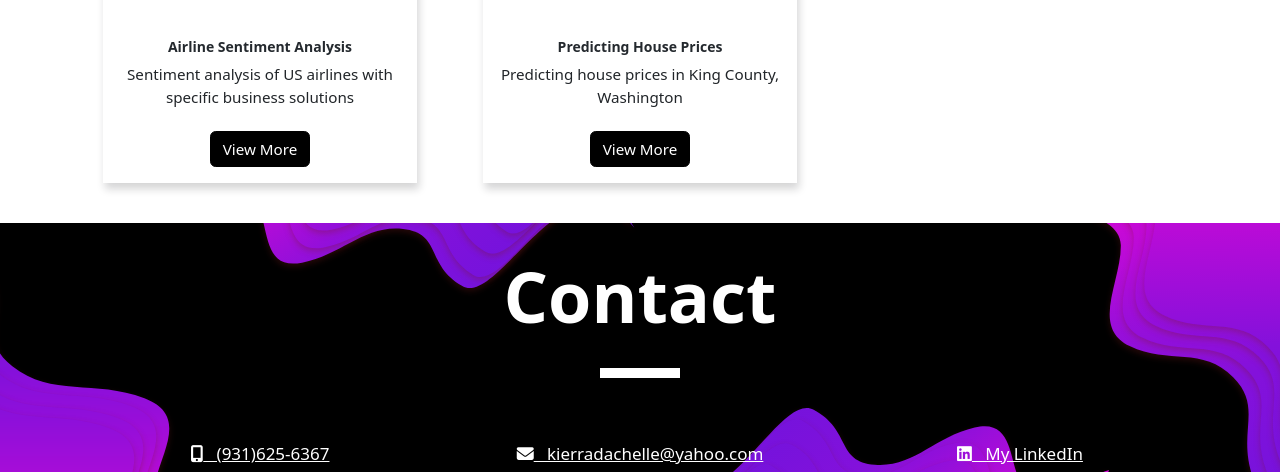
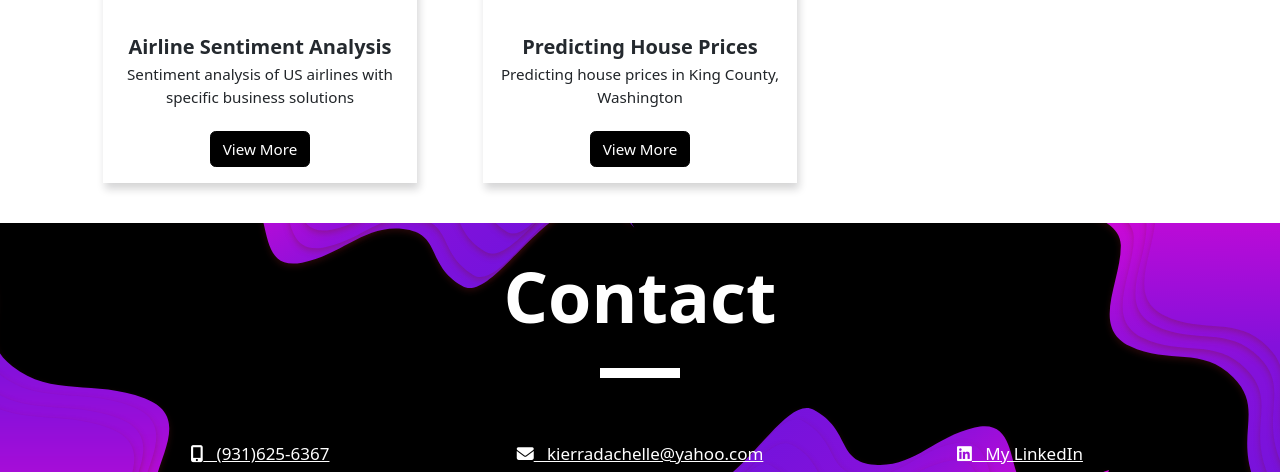
Before and after one commit to KierraDangerfield/KierraDangerfield.github.io, a PHP site: page / in a window 1280 px wide. Shown: the part 2513-2985 px from the top of the page. Run offline with PHP 8.4, Linux system fonts and the light colour scheme; some libraries are stand-ins or nearby versions.

Commit message:
fixed title px

```diff
--- a/css/style.css
+++ b/css/style.css
@@ -196,7 +196,7 @@ h4 {
   line-height: 20px;
 }
 h5 {
-  font-size: 14px;
+  font-size: 20px;
   line-height: 17.5px;
 }
 
```
